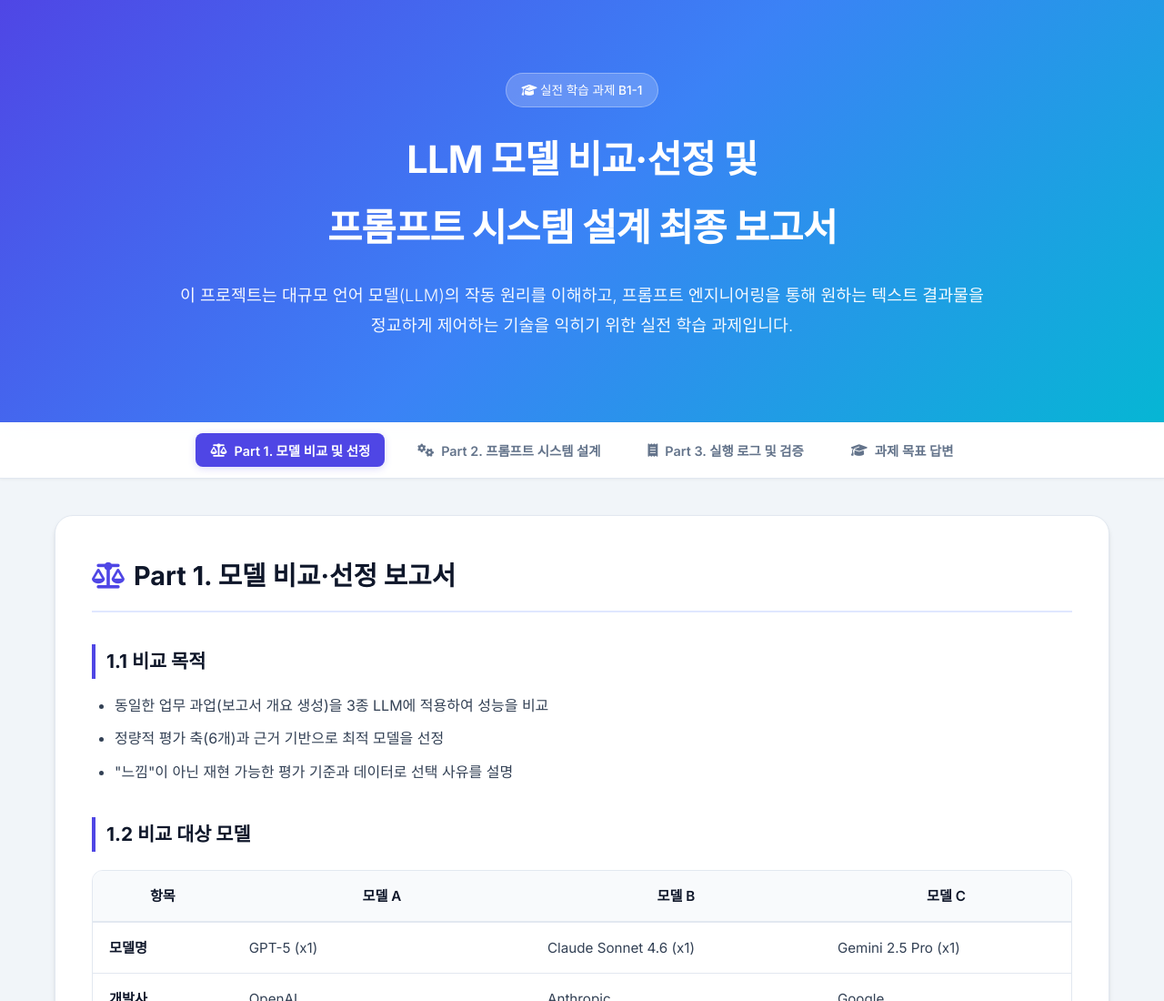
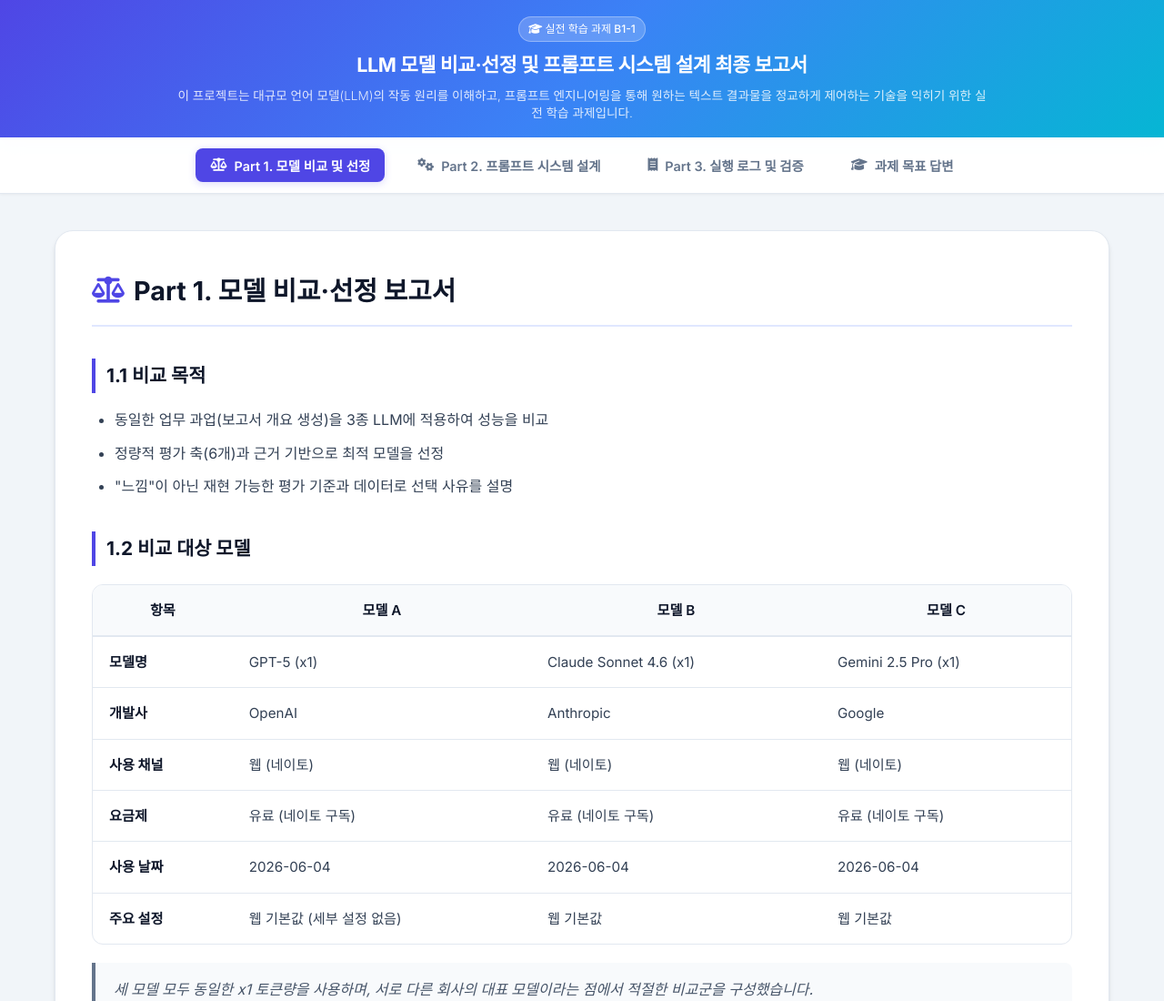
Before and after one commit to swmilk4u/N_B1-1, a plain HTML site: page index.html in a window 1280 px wide. Shown: the top 1100 px of the page at 91% size. Drawn offline with nearby package versions, Linux system fonts and the light colour scheme.

Commit message:
style: hero 영역 크기 축소

```diff
--- a/index.html
+++ b/index.html
@@ -41,7 +41,7 @@
         .hero {
             background: linear-gradient(135deg, #4f46e5 0%, #3b82f6 50%, #06b6d4 100%);
             color: white;
-            padding: 80px 20px 60px 20px;
+            padding: 16px 20px;
             text-align: center;
             position: relative;
             box-shadow: var(--shadow-lg);
@@ -49,16 +49,16 @@
         .hero-container { max-width: 900px; margin: 0 auto; }
         .badge {
             background: rgba(255, 255, 255, 0.2);
-            padding: 6px 16px;
+            padding: 2px 10px;
             border-radius: 9999px;
-            font-size: 0.85rem;
+            font-size: 0.75rem;
             font-weight: 500;
             display: inline-block;
-            margin-bottom: 20px;
+            margin-bottom: 6px;
             border: 1px solid rgba(255, 255, 255, 0.3);
         }
-        .hero h1 { font-size: 2.6rem; font-weight: 700; margin-bottom: 20px; letter-spacing: -0.02em; }
-        .hero p { font-size: 1.15rem; color: rgba(255, 255, 255, 0.95); margin-bottom: 30px; font-weight: 300; }
+        .hero h1 { font-size: 1.35rem; font-weight: 700; margin-bottom: 6px; letter-spacing: -0.02em; }
+        .hero p { font-size: 0.85rem; color: rgba(255, 255, 255, 0.85); margin-bottom: 0; font-weight: 300; line-height: 1.4; }
 
         /* Navbar & Main */
         .navbar {
@@ -190,7 +190,7 @@
     <div class="hero">
         <div class="hero-container">
             <span class="badge"><i class="fa-solid fa-graduation-cap"></i> 실전 학습 과제 B1-1</span>
-            <h1>LLM 모델 비교·선정 및<br>프롬프트 시스템 설계 최종 보고서</h1>
+            <h1>LLM 모델 비교·선정 및 프롬프트 시스템 설계 최종 보고서</h1>
             <p>이 프로젝트는 대규모 언어 모델(LLM)의 작동 원리를 이해하고, 프롬프트 엔지니어링을 통해 원하는 텍스트 결과물을 정교하게 제어하는 기술을 익히기 위한 실전 학습 과제입니다.</p>
         </div>
     </div>
```
